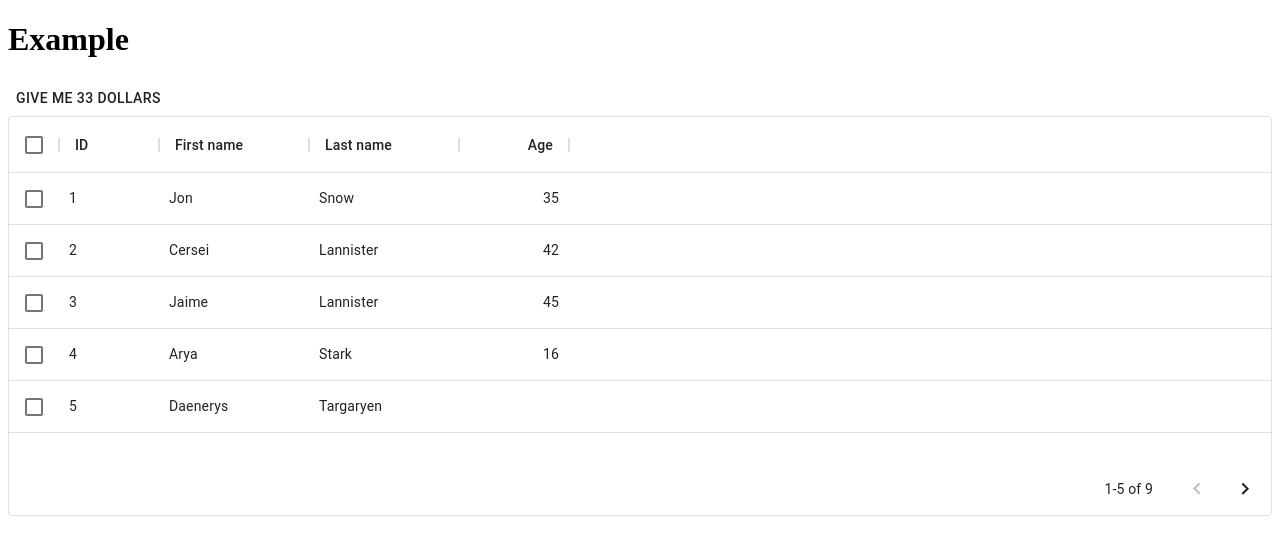
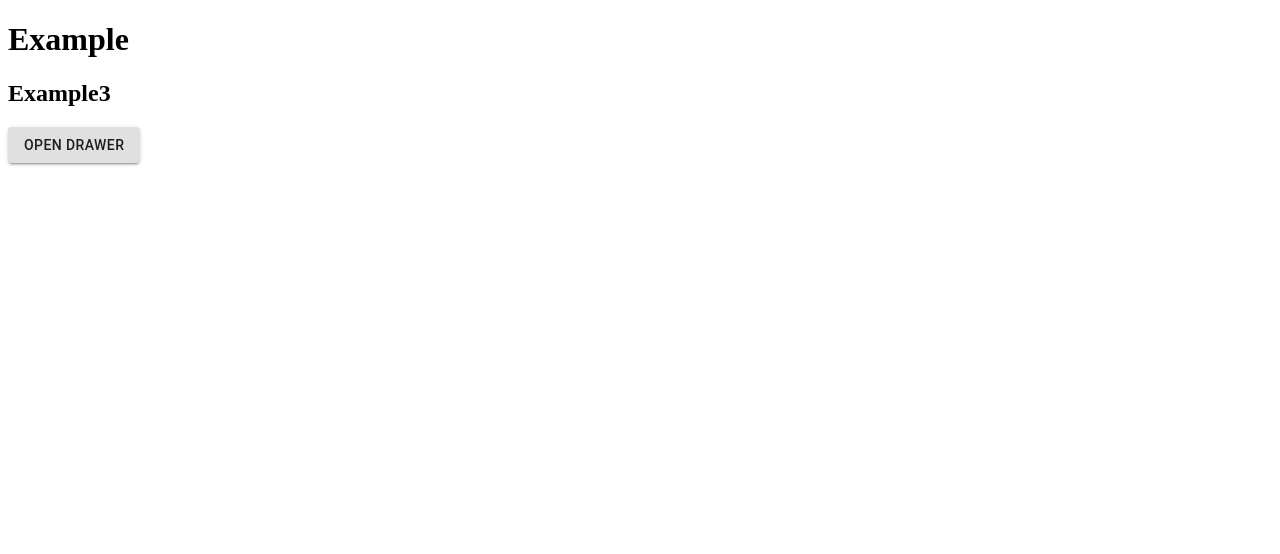
Before and after one commit to javiergranados/react-testing, a Next.js app: page /example in a window 1280 px wide. Shown: the top 554 px of the page. Built offline with nearby package versions, Linux system fonts and the light colour scheme.

Commit message:
Implement more testing mocking material-ui component

```diff
--- a/src/examples/Example3/index.tsx
+++ b/src/examples/Example3/index.tsx
@@ -1,16 +1,16 @@
 import { Button, SwipeableDrawer } from '@material-ui/core'
 import React, { useState } from 'react'
 
-export function MyDrawer() {
+export const Example3: React.FC = () => {
   const [opened, setOpened] = useState(false)
   return (
     <div>
-      <h2>Hello Drawer Component!</h2>
-      <Button variant="contained" onClick={() => setOpened(true)}>
+      <h2>Example3</h2>
+      <Button variant="contained" aria-label="open" onClick={() => setOpened(true)}>
         Open Drawer
       </Button>
       <SwipeableDrawer anchor="right" open={opened} onClose={() => setOpened(false)} onOpen={() => setOpened(true)}>
-        Hello YouTube!
+        Swipeable Drawer
       </SwipeableDrawer>
     </div>
   )
--- a/src/pages/example.tsx
+++ b/src/pages/example.tsx
@@ -1,11 +1,13 @@
-import { Example2 } from '@/examples/Example2'
+// import { Example2 } from '@/examples/Example2'
+import { Example3 } from '@/examples/Example3'
 
 export default function Example() {
   return (
     <main>
       <h1>Example</h1>
       {/* eslint-disable-next-line @typescript-eslint/no-empty-function */}
-      <Example2 onMoney={() => {}} />
+      {/* <Example2 onMoney={() => {}} /> */}
+      <Example3 />
     </main>
   )
 }
```
Also changed, not shown: 1 other file (tests, documents, lock files or other folders).
